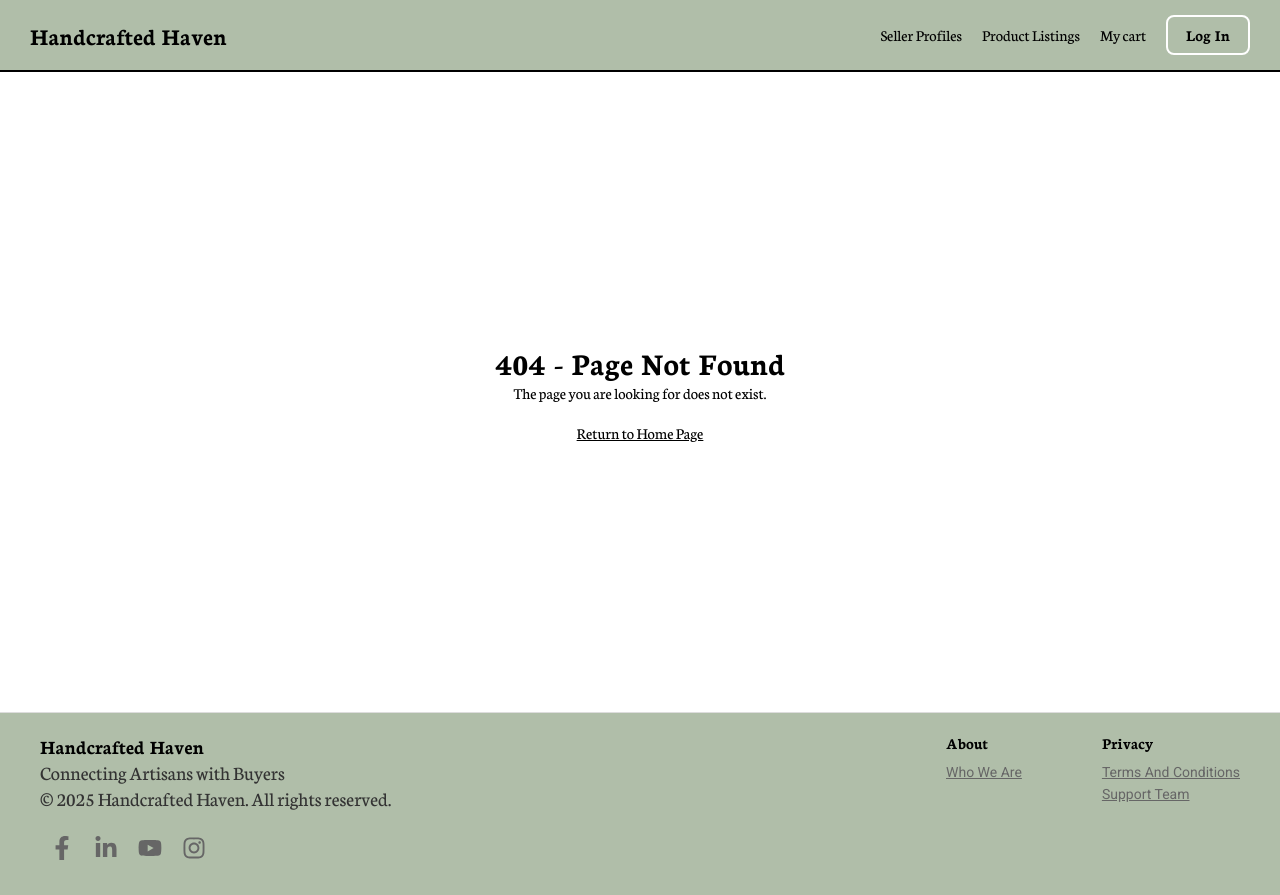
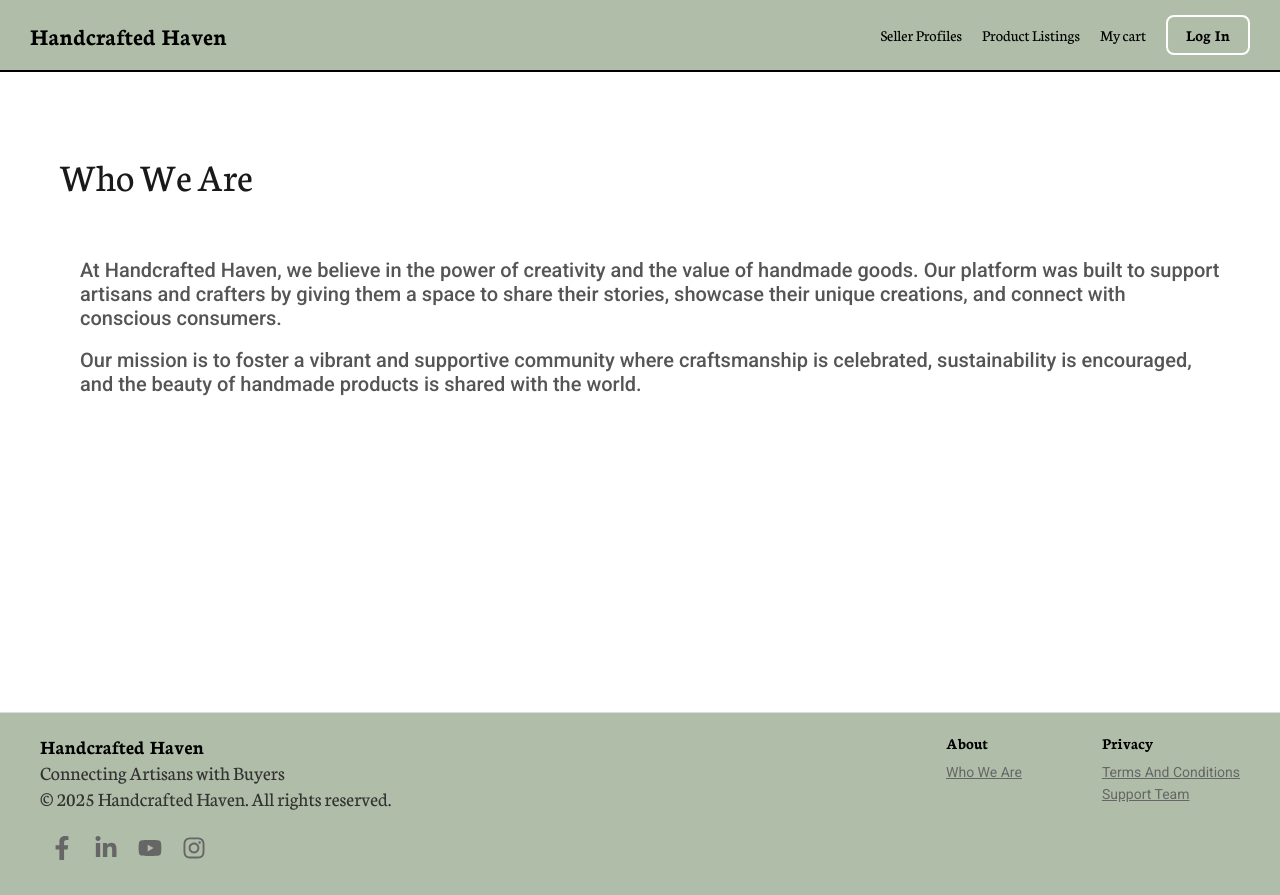
Before and after one commit to Xjomwnd2/WDD-430-Group12, a Next.js app in the folder handcrafted-haven/: page /about in a window 1280 px wide. Before the commit this address had no page. Built offline with nearby package versions, Linux system fonts and the light colour scheme.

Commit message:
Add About, Support, and Terms pages; remove unused Featured Products and Profiles pages

```diff
--- /dev/null
+++ b/handcrafted-haven/src/app/about/page.tsx
@@ -0,0 +1,21 @@
+import styles from "../ui/site-info/SiteInfo.module.css";
+
+export default function WhoWeArePage() {
+  return (
+    <div className={styles.wrapper}>
+      <h1 className={styles.title}>Who We Are</h1>
+      <div className={styles.profileInfo}>
+        <p>
+          At Handcrafted Haven, we believe in the power of creativity and the value of handmade goods.
+          Our platform was built to support artisans and crafters by giving them a space to share their
+          stories, showcase their unique creations, and connect with conscious consumers.
+        </p>
+        <br />
+        <p>
+          Our mission is to foster a vibrant and supportive community where craftsmanship is celebrated,
+          sustainability is encouraged, and the beauty of handmade products is shared with the world.
+        </p>
+      </div>
+    </div>
+  );
+}
--- a/handcrafted-haven/src/app/featured-product/page.tsx
+++ /dev/null
@@ -1,4 +0,0 @@
-export default function Page() {
-    return
-        <h1>Featured Products</h1>
-}
--- a/handcrafted-haven/src/app/profiles/page.tsx
+++ /dev/null
@@ -1,3 +0,0 @@
-export default function Page() {
-  return <p>Profiles Page</p>;
-}
--- a/handcrafted-haven/src/app/reviews/page.tsx
+++ /dev/null
@@ -1,3 +0,0 @@
-export default function Page() {
-  return <p>Reviws and Ratings Page</p>;
-}
--- a/handcrafted-haven/src/app/ui/landing-page/footer.tsx
+++ b/handcrafted-haven/src/app/ui/landing-page/footer.tsx
@@ -32,12 +32,12 @@ export default function Footer() {
         <div className={styles.navLinks}>
           <div>
             <h4>About</h4>
-            <Link href="/"> Who We Are</Link>
+            <Link href="/about"> Who We Are</Link>
           </div>
           <div>
             <h4>Privacy</h4>
-            <Link href="/">Terms And Conditions</Link>
-            <Link href="/">Support Team</Link>
+            <Link href="/terms">Terms And Conditions</Link>
+            <Link href="/support">Support Team</Link>
           </div>
         </div>
       </div>
--- a/handcrafted-haven/src/app/ui/landing-page/site-info.tsx
+++ b/handcrafted-haven/src/app/ui/landing-page/site-info.tsx
@@ -1,6 +1,5 @@
 'use client';
 
-import Link from "next/link";
 import { CircleHelp, CircleUser, Globe, Lock } from "lucide-react";
 import styles from "./site-info.module.css";
 
@@ -61,15 +60,14 @@ function SiteInfoCard({
   delay: number;
 }) {
   return (
-    <Link
+    <div
       className={styles.card}
-      href="#"
     >
       <div className={styles.icon}>{icon}</div>
       <div className={styles.details}>
         <h3 className={styles.title}>{title}</h3>
         <p className={styles.description}>{description}</p>
       </div>
-    </Link>
+    </div>
   );
 }
--- /dev/null
+++ b/handcrafted-haven/src/app/ui/site-info/SiteInfo.module.css
@@ -0,0 +1,30 @@
+.wrapper {
+  max-width: 1200px;
+  margin: 0 auto;
+  padding: 20px;
+  height: 80vh;
+}
+.title {
+  color: #000000e6;
+  font-family: "Neuton", serif;
+  font-size: 2.5rem;
+  font-weight: 500;
+  text-align: left;
+  margin: 5% 0%;
+}
+.profileInfo p {
+  font-family: "Roboto", sans-serif;
+  font-size: 1.25rem;
+  font-weight: 500;
+  color: #555;
+  margin-left: 20px;
+}
+
+.profileInfo strong {
+  font-family: "Roboto", sans-serif;
+  font-size: 1.25rem;
+  font-weight: 700;
+  color: #000000e6;
+  margin-left: 40px ;
+  font-style: italic;
+}
```
Also changed, not shown: handcrafted-haven/src/app/support/page.tsx (added, +26 -0 lines), handcrafted-haven/src/app/terms/page.tsx (added, +19 -0 lines), handcrafted-haven/src/app/ui/landing-page/product-type.tsx (+31 -15 lines).
